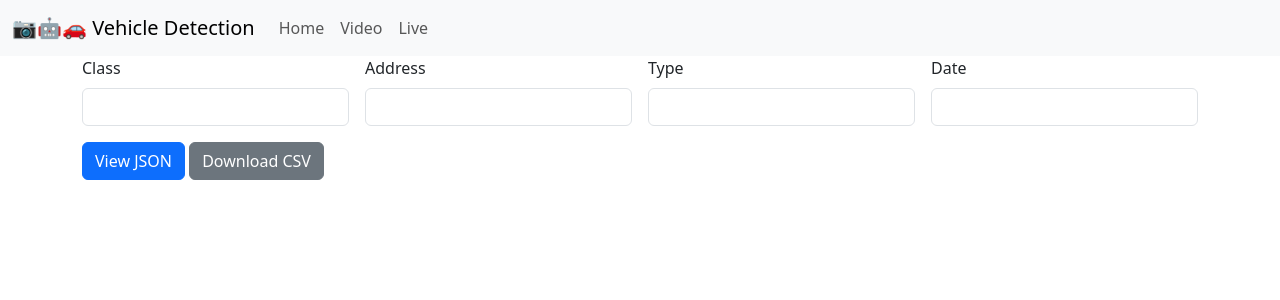
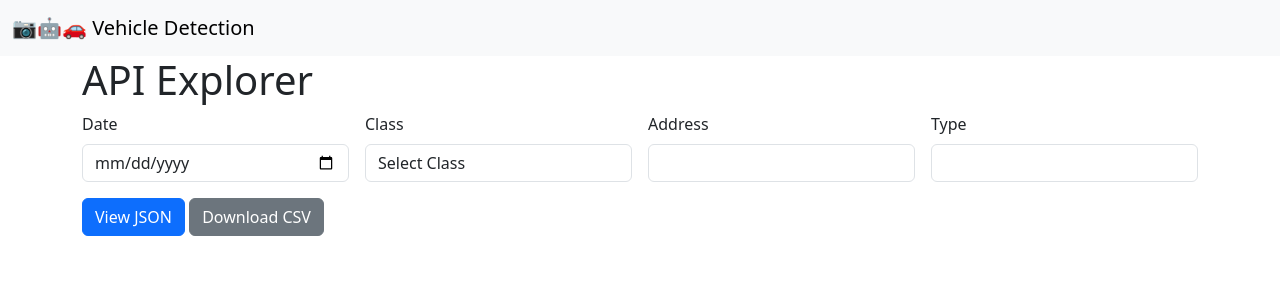
Before and after one commit to CloudMojos/traffic-data, a Flask app: page / in a window 1280 px wide. Shown: the top 300 px of the page. Run offline with Flask 2, Linux system fonts and the light colour scheme; some libraries are stand-ins or nearby versions.

Commit message:
remove the navbar links

```diff
--- a/server/templates/index.html
+++ b/server/templates/index.html
@@ -17,30 +17,34 @@
                     <button class="navbar-toggler" type="button" data-bs-toggle="collapse" data-bs-target="#navbarNav" aria-controls="navbarNav" aria-expanded="false" aria-label="Toggle navigation">
                         <span class="navbar-toggler-icon"></span>
                     </button>
-                    <div class="collapse navbar-collapse" id="navbarNav">
-                        <ul class="navbar-nav">
-                            <li class="nav-item">
-                                <a class="nav-link" href="/home">Home</a>
-                            </li>
-                            <li class="nav-item">
-                                <a class="nav-link" href="/video">Video</a>
-                            </li>
-                            <li class="nav-item">
-                                <a class="nav-link" href="/live">Live</a>
-                            </li>
-
-                        </ul>
-                    </div>
                 </div>
             </nav>
         </header>
 
         <div class="content">
             <div class="container">
+                <h1>
+                    API Explorer
+                </h1>
+            </div>
+            <div class="container">
                 <form id="queryForm" class="row g-3">
                     <div class="col-md-3">
+                        <label for="date" class="form-label">Date</label>
+                        <input type="date" class="form-control" id="date" name="date">
+                    </div>
+                    <div class="col-md-3">
                         <label for="class" class="form-label">Class</label>
-                        <input type="text" class="form-control" id="class" name="class">
+                        <select class="form-control" id="class" name="class">
+                            <option value="">Select Class</option>
+                            <option value="Bicycle">Bicycle</option>
+                            <option value="Bus">Bus</option>
+                            <option value="Car">Car</option>
+                            <option value="Jeepney">Jeepney</option>
+                            <option value="Motorcycle">Motorcycle</option>
+                            <option value="Tricycle">Tricycle</option>
+                            <option value="Truck">Truck</option>
+                        </select>
                     </div>
                     <div class="col-md-3">
                         <label for="full_address" class="form-label">Address</label>
@@ -50,10 +54,7 @@
                         <label for="type" class="form-label">Type</label>
                         <input type="text" class="form-control" id="type" name="type">
                     </div>
-                    <div class="col-md-3">
-                        <label for="date" class="form-label">Date</label>
-                        <input type="text" class="form-control" id="date" name="date">
-                    </div>
+
                     <div class="col-12">
                         <button type="button" class="btn btn-primary" onclick="submitForm('/find')">View JSON</button>
                         <button type="button" class="btn btn-secondary" onclick="submitForm('/export')">Download CSV</button>
```
